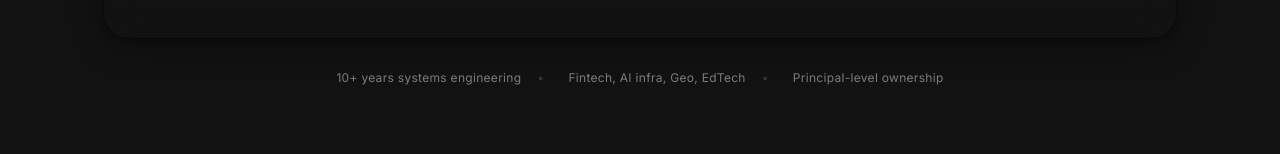
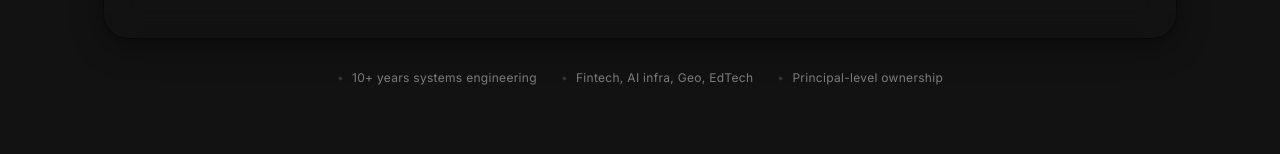
Before and after one commit to moodyguyhub/asadi-ai, a Next.js app: page / in a window 1280 px wide. Shown: the part 528-682 px from the top of the page. Built offline with nearby package versions, Linux system fonts and the light colour scheme.

Commit message:
polish: left-bullet hero metrics

```diff
--- a/src/app/page.tsx
+++ b/src/app/page.tsx
@@ -21,10 +21,10 @@ export default function HomePage() {
 
         {/* Metrics strip - premium styling */}
         <div className="mt-8 flex flex-wrap items-center justify-center gap-x-6 gap-y-2 text-xs tracking-wide">
-          {heroMetrics.map((metric, i) => (
-            <span key={metric} className="flex items-center gap-4 text-white/45">
+          {heroMetrics.map((metric) => (
+            <span key={metric} className="flex items-center gap-2 text-white/45">
+              <span className="text-white/15">•</span>
               {metric}
-              {i < heroMetrics.length - 1 && <span className="text-white/15">•</span>}
             </span>
           ))}
         </div>
```
